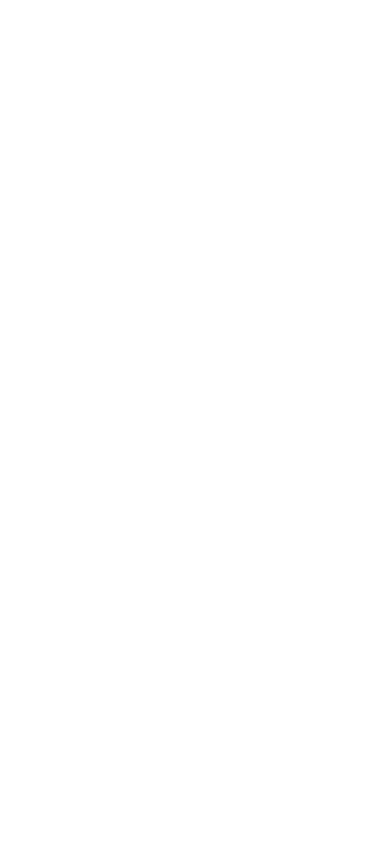
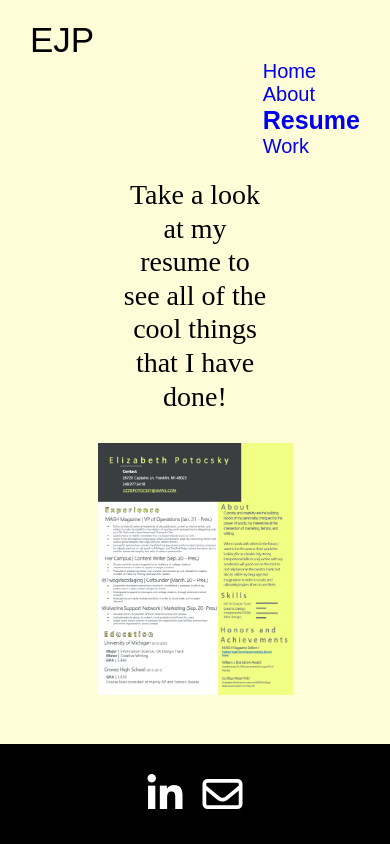
Before and after one commit to epotocsky/portfolio, a plain HTML site: page resume.html in a window 390 px wide. Drawn offline with Linux system fonts and the light colour scheme; a web font is replaced by a local one.

Commit message:
finsihedmobile

```diff
--- a/about.html
+++ b/about.html
@@ -0,0 +1,52 @@
+
+<!DOCTYPE html>
+<html lang="en">
+  <head>
+    <meta charset="utf-8">
+    <meta name="viewport" content="width=device-width, initial-scale=1.0">
+    <link rel="stylesheet" href="css/html5reset.css">
+    <link rel="stylesheet" href="css/style.css">
+    <link rel="preconnect" href="https://fonts.googleapis.com">
+    <link rel="preconnect" href="https://fonts.gstatic.com" crossorigin>
+    <link href="https://fonts.googleapis.com/css2?family=Alegreya+Sans+SC:wght@100&family=Zen+Kaku+Gothic+Antique:wght@300&display=swap" rel="stylesheet">
+    <link rel="preconnect" href="https://fonts.googleapis.com">
+    <link rel="preconnect" href="https://fonts.gstatic.com" crossorigin>
+    <link href="https://fonts.googleapis.com/css2?family=Alegreya+Sans+SC:wght@100&family=Over+the+Rainbow&family=Zen+Kaku+Gothic+Antique:wght@300&display=swap" rel="stylesheet">
+    <link rel="preconnect" href="https://fonts.googleapis.com">
+    <link rel="preconnect" href="https://fonts.gstatic.com" crossorigin>
+    <link href="https://fonts.googleapis.com/css2?family=Abril+Fatface&family=Alegreya+Sans+SC:wght@100&family=Over+the+Rainbow&family=Zen+Kaku+Gothic+Antique:wght@300&display=swap" rel="stylesheet">
+    <script src="https://kit.fontawesome.com/1cc56fa8f6.js" crossorigin="anonymous"></script>
+    <title>Lizzie Potocsky</title>
+  </head>
+  <body>
+    <div class="skip"><a href="#main">Skip to Main Content</a></div>
+    <header id="main">
+      <a href=index.html id="logo">EJP</a>
+      <nav>
+        <ul class="nav_links">
+          <li><a href="index.html">Home</a></li>
+          <li><a href="about.html" class="current">About</a></li>
+          <li><a href="resume.html">Resume</a></li>
+          <li><a href="work.html">Work</a></li>
+        </ul>
+      </nav>
+    </header>
+    <main class="main">
+    <div class="content">
+        <img src="imgs/me.jpg" alt="Picture of me">
+        <p><span id="first-line">Hi! My name is Lizzie.</span><br><br>
+            Curiosity and creativity are the building blocks of my personality. Intrigued by the power of words, my interests lie at the intersection of marketing, fashion, and writing.<br><br>
+            I am a driven, creative student at the University of Michigan studying User Experience Design in the School of Information. My major is complemented with a minor in Business through Ross to further enhance my professional development. My interests lie at the intersection of marketing, fashion, and writing.<br><br>
+            When I work with others in the future, I want to be the person that I would be looking for as a leader. My strong interpersonal skills in conjunction with my academics will guide me on the track to not only become the mentor I seek, but also to utilize my language and imagination in order to create and ultimately inspire others to use theirs.</p>
+    </div>
+
+    </main>
+
+    <footer>
+        <div class= "footer-contents">
+            <a href="https://www.linkedin.com/in/elizabeth-potocsky/" aria-label="LinkedIn Profile"><i aria-hidden="true" class="fab fa-linkedin-in fa-2x" title="LinkedIn Profile"></i></a>
+            <a href="mailto:epoto@umich.edu" aria-label="Email contact"><i aria-hidden="true" class="far fa-envelope fa-2x" title="Email contact"></i></a>
+          </div>
+    </footer>
+    </body>
+    </html>
--- a/css/style.css
+++ b/css/style.css
@@ -98,6 +98,7 @@ footer{
     padding: 30px;
     bottom: 0;
     left: 0;
+    margin-top: auto;
 }
 
 .footer-contents a{
@@ -111,3 +112,38 @@ footer{
     display: flex;
     justify-content: space-evenly;
 }
+
+.content{
+    display: flex;
+    flex-flow: wrap;
+    align-items: flex-start;
+    justify-content: center;
+    position: relative;
+}
+
+.content #first-line{
+    font-size: 40px;
+    width: 100%;
+}
+
+.content img{
+    margin-top: 10px;
+    width: 50%;
+    height: auto;
+    margin-bottom: 10px;
+}
+
+p {
+    font-size: 1rem;
+    padding: 20px 120px;
+    line-height: 1.2;
+    display: flex;
+    flex-direction: column;
+}
+
+#qualifications{
+    font-size: 28px;
+    text-align: center;
+    justify-content: center;
+    align-items: center;
+}
--- a/resume.html
+++ b/resume.html
@@ -0,0 +1,49 @@
+
+<!DOCTYPE html>
+<html lang="en">
+  <head>
+    <meta charset="utf-8">
+    <meta name="viewport" content="width=device-width, initial-scale=1.0">
+    <link rel="stylesheet" href="css/html5reset.css">
+    <link rel="stylesheet" href="css/style.css">
+    <link rel="preconnect" href="https://fonts.googleapis.com">
+    <link rel="preconnect" href="https://fonts.gstatic.com" crossorigin>
+    <link href="https://fonts.googleapis.com/css2?family=Alegreya+Sans+SC:wght@100&family=Zen+Kaku+Gothic+Antique:wght@300&display=swap" rel="stylesheet">
+    <link rel="preconnect" href="https://fonts.googleapis.com">
+    <link rel="preconnect" href="https://fonts.gstatic.com" crossorigin>
+    <link href="https://fonts.googleapis.com/css2?family=Alegreya+Sans+SC:wght@100&family=Over+the+Rainbow&family=Zen+Kaku+Gothic+Antique:wght@300&display=swap" rel="stylesheet">
+    <link rel="preconnect" href="https://fonts.googleapis.com">
+    <link rel="preconnect" href="https://fonts.gstatic.com" crossorigin>
+    <link href="https://fonts.googleapis.com/css2?family=Abril+Fatface&family=Alegreya+Sans+SC:wght@100&family=Over+the+Rainbow&family=Zen+Kaku+Gothic+Antique:wght@300&display=swap" rel="stylesheet">
+    <script src="https://kit.fontawesome.com/1cc56fa8f6.js" crossorigin="anonymous"></script>
+    <title>Lizzie Potocsky</title>
+  </head>
+  <body>
+    <div class="skip"><a href="#main">Skip to Main Content</a></div>
+    <header id="main">
+      <a href=index.html id="logo">EJP</a>
+      <nav>
+        <ul class="nav_links">
+          <li><a href="index.html">Home</a></li>
+          <li><a href="about.html">About</a></li>
+          <li><a href="resume.html"class="current">Resume</a></li>
+          <li><a href="work.html">Work</a></li>
+        </ul>
+      </nav>
+    </header>
+    <main class="main">
+    <div class="content">
+        <p id="qualifications">Take a look at my resume to see all of the cool things that I have done!</p>
+        <img src="imgs/resume.jpg" alt="Resume">
+    </div>
+
+    </main>
+
+    <footer>
+        <div class= "footer-contents">
+            <a href="https://www.linkedin.com/in/elizabeth-potocsky/" aria-label="LinkedIn Profile"><i aria-hidden="true" class="fab fa-linkedin-in fa-2x" title="LinkedIn Profile"></i></a>
+            <a href="mailto:epoto@umich.edu" aria-label="Email contact"><i aria-hidden="true" class="far fa-envelope fa-2x" title="Email contact"></i></a>
+          </div>
+    </footer>
+    </body>
+    </html>
```
Also changed, not shown: index.html (+3 -3 lines), work.html (+50 -0 lines), imgs/logo.jpg (renamed from imgs/emoji.jpg), imgs/resume.jpg (added), 2 other files.
